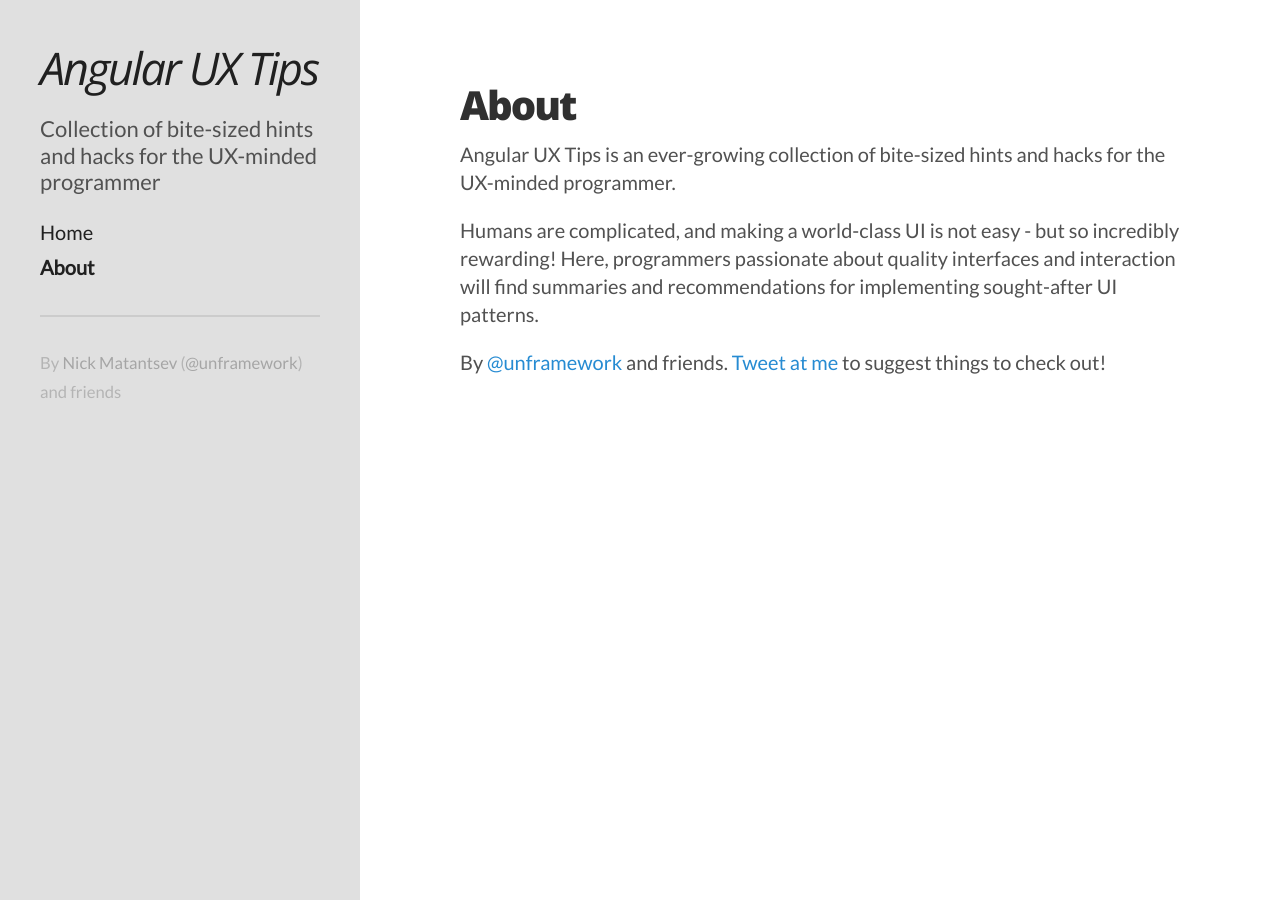
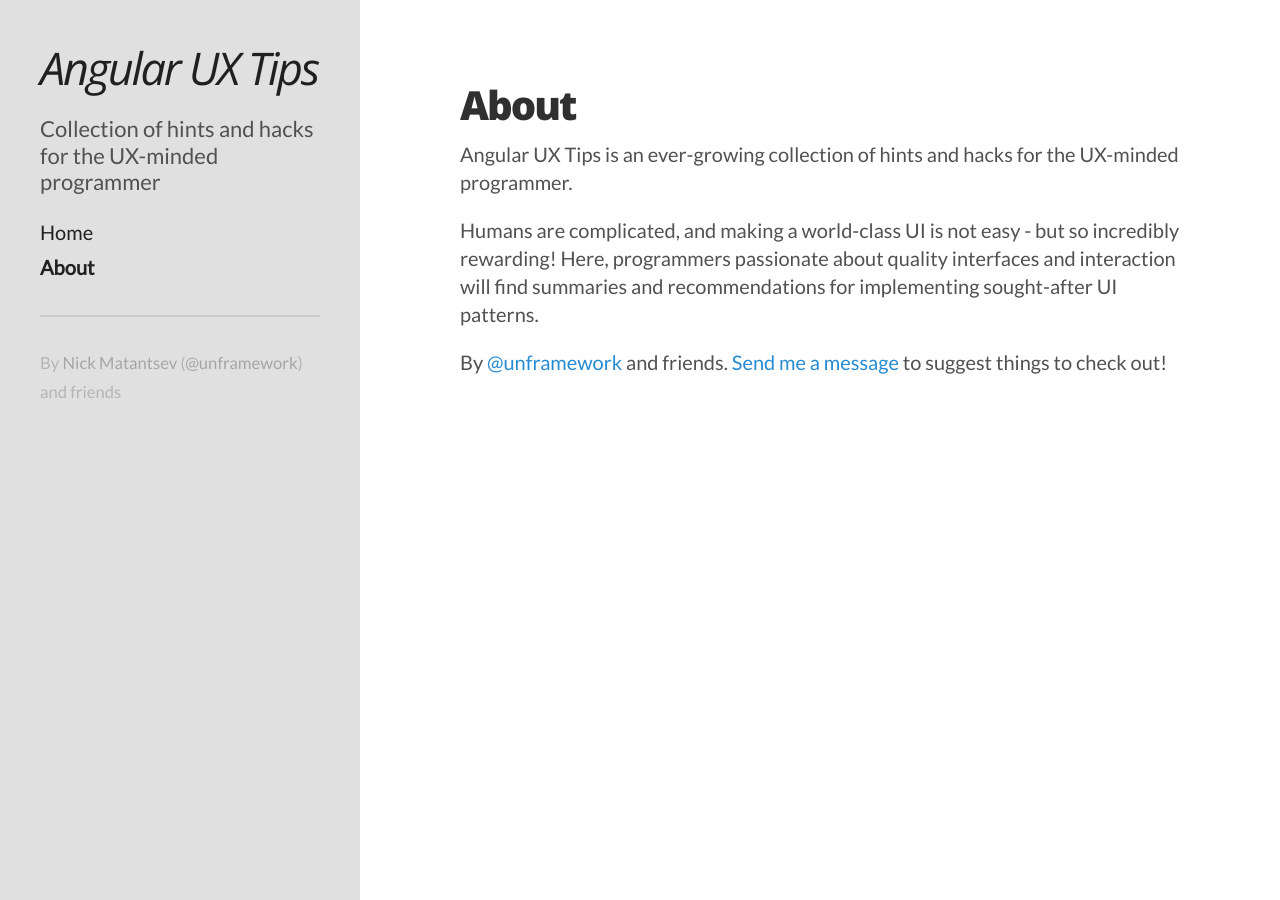
Before and after one commit to unframework/ng-ux-tips, a Jekyll site: the page built from about.md, in a window 1280 px wide. Built offline with Jekyll 4.4.1, drawn with Linux system fonts in a browser that asks for light colours; Markdown is read by kramdown in place of the engine named in the settings.

Commit message:
Tagline tweak

```diff
--- a/_config.yml
+++ b/_config.yml
@@ -9,7 +9,7 @@ relative_permalinks: true
 # Setup
 title:            Angular UX Tips
 tagline:          'Hints and hacks for high quality UI'
-description:      'Collection of bite-sized hints and hacks for the UX-minded programmer'
+description:      'Collection of hints and hacks for the UX-minded programmer'
 url:              http://localhost
 baseurl:          /
 
--- a/about.md
+++ b/about.md
@@ -3,8 +3,8 @@ layout: page
 title: About
 ---
 
-Angular UX Tips is an ever-growing collection of bite-sized hints and hacks for the UX-minded programmer.
+Angular UX Tips is an ever-growing collection of hints and hacks for the UX-minded programmer.
 
 Humans are complicated, and making a world-class UI is not easy - but so incredibly rewarding! Here, programmers passionate about quality interfaces and interaction will find summaries and recommendations for implementing sought-after UI patterns.
 
-By <a href="https://twitter.com/unframework">@unframework</a> and friends. [Tweet at me](https://twitter.com/intent/tweet?text=@unframework%20check%20this%20out) to suggest things to check out!
+By <a href="https://twitter.com/unframework">@unframework</a> and friends. [Send me a message](https://twitter.com/intent/tweet?text=@unframework%20check%20this%20out) to suggest things to check out!
```
Also changed, not shown: _posts/2015-07-16-angular-ux-tips.md (+1 -1 lines), _posts/2015-07-18-ng-submit-instead-of-ng-click.md (+1 -1 lines).
